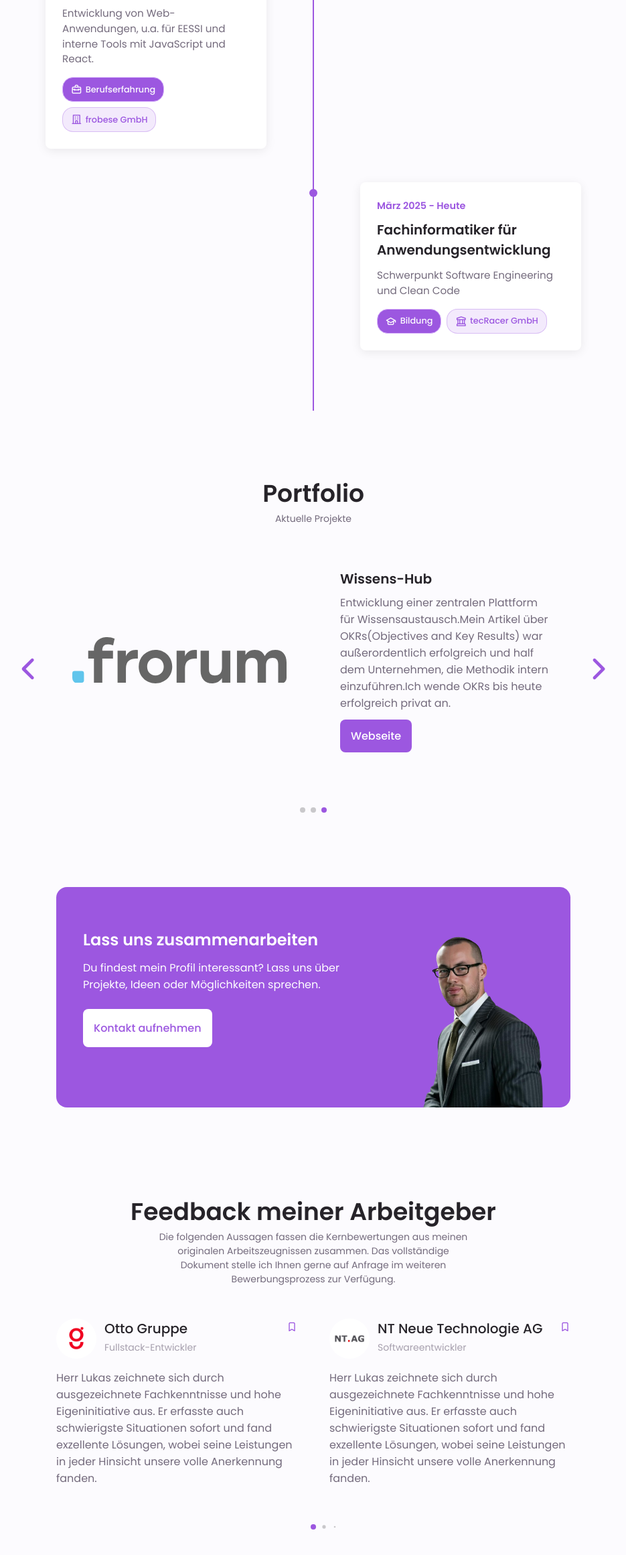
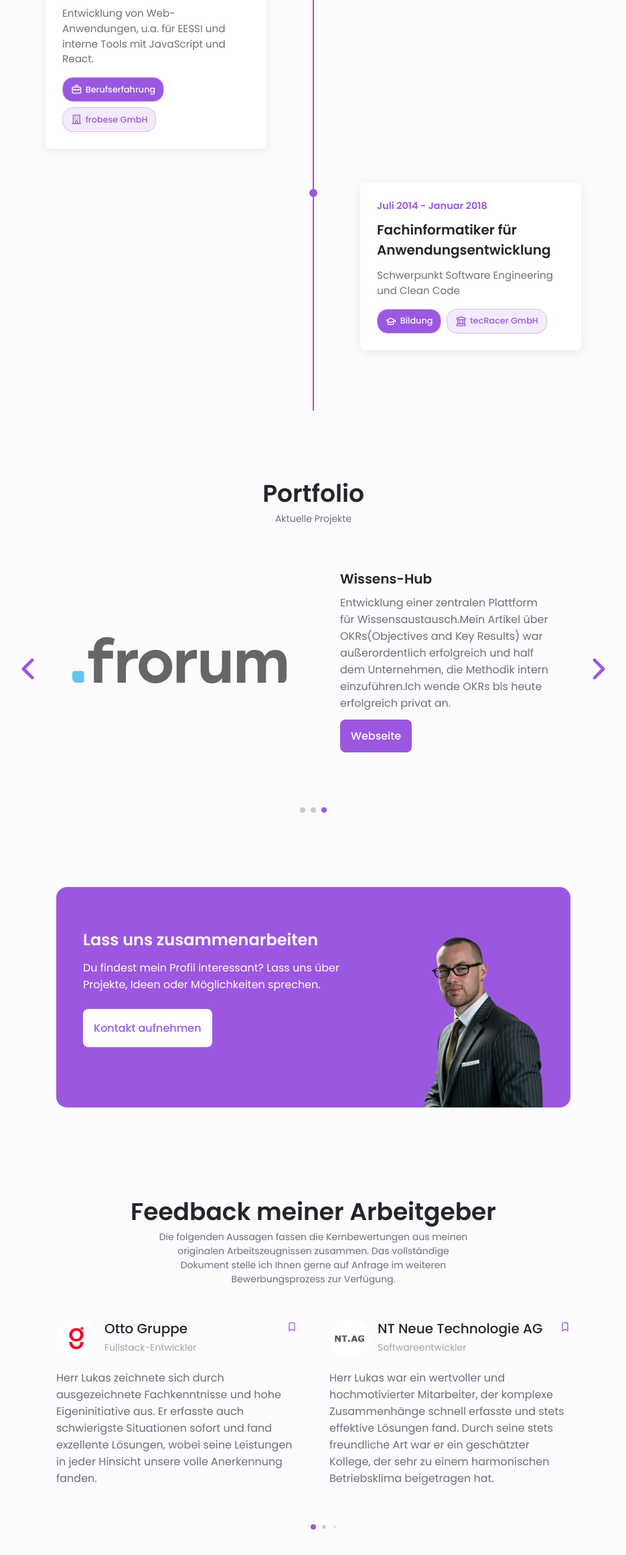
Before and after one commit to 42kiko/portfolio, a plain HTML site: page index.html in a window 1280 px wide. Shown: the part 3996-6317 px from the top of the page at 67% size, without its empty margins (172-1107 px from the left). Drawn offline with nearby package versions, Linux system fonts and the light colour scheme.

Commit message:
fix wrong text

```diff
--- a/assets/js/translations.js
+++ b/assets/js/translations.js
@@ -94,8 +94,8 @@ export const translations = {
         en: "Focus on Software Engineering and Clean Code"
     },
     "edu-1-period": {
-        de: "März 2025 - Heute",
-        en: "Mar 2025 - Today"
+        de: "Juli 2014 - Januar 2018",
+        en: "July 2014 - January 2018"
     },
 
 
--- a/index.html
+++ b/index.html
@@ -785,7 +785,7 @@
                             </div>
                         </div>
 
-                        <p class="testimonial__description" id="eos-sub"></p>
+                        <p class="testimonial__description" id="ntag-sub"></p>
                     </div>
 
                     <!--=============== frobese ===============-->
```
